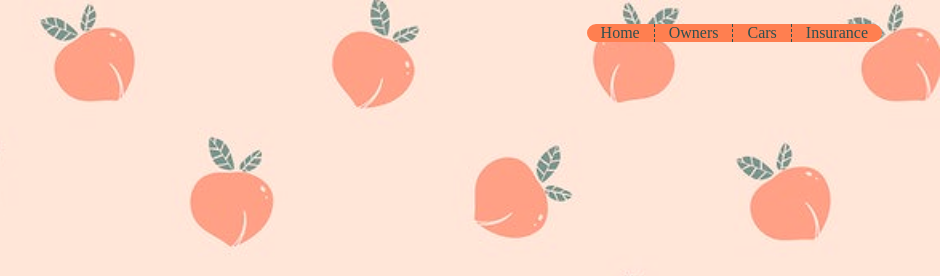
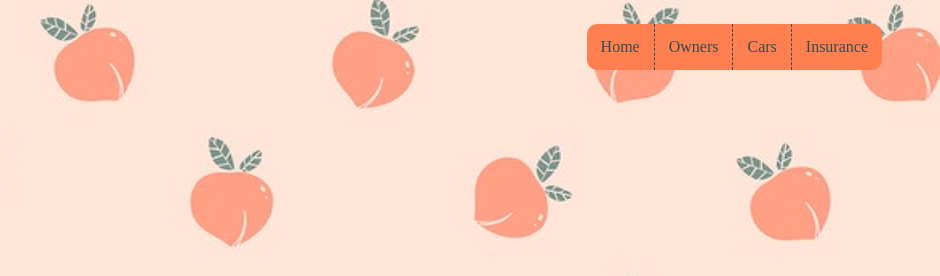
Before and after one commit to LefterIzabela/repo_test, a plain HTML site: page index.html in a window 1280 px wide. Shown: the top 276 px of the page, 340-1280 px from the left. Drawn offline with Linux system fonts and the light colour scheme.

Commit message:
Login - changed nav

```diff
--- a/style.css
+++ b/style.css
@@ -24,9 +24,11 @@ header nav > ul {
 }
 
 ul li > a{
+    display: block;
     color: darkslategrey;
     text-align: center;
-    text-decoration: none;    padding: 14px;
+    text-decoration: none;
+    padding: 14px;
 }
 
 a:hover{
```
